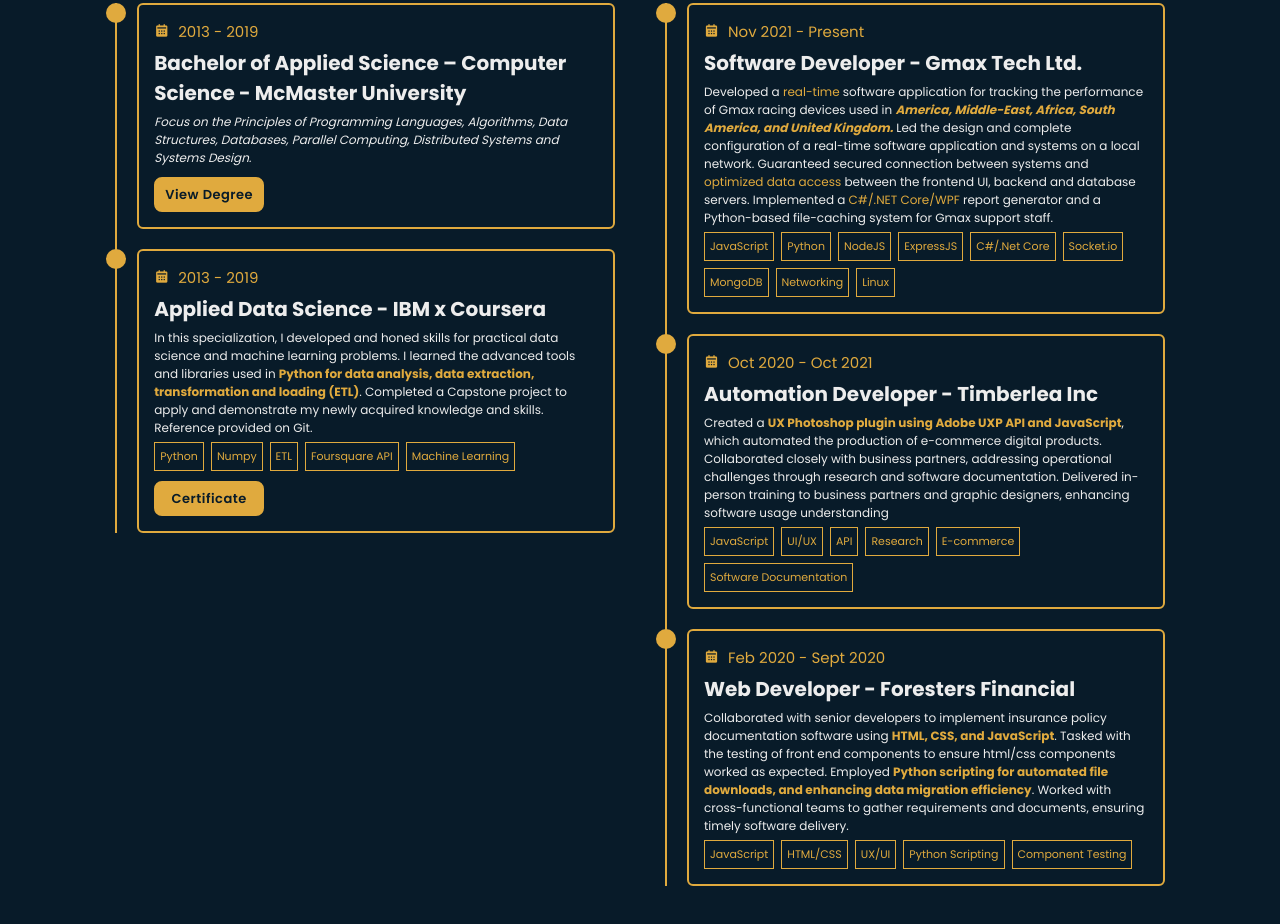
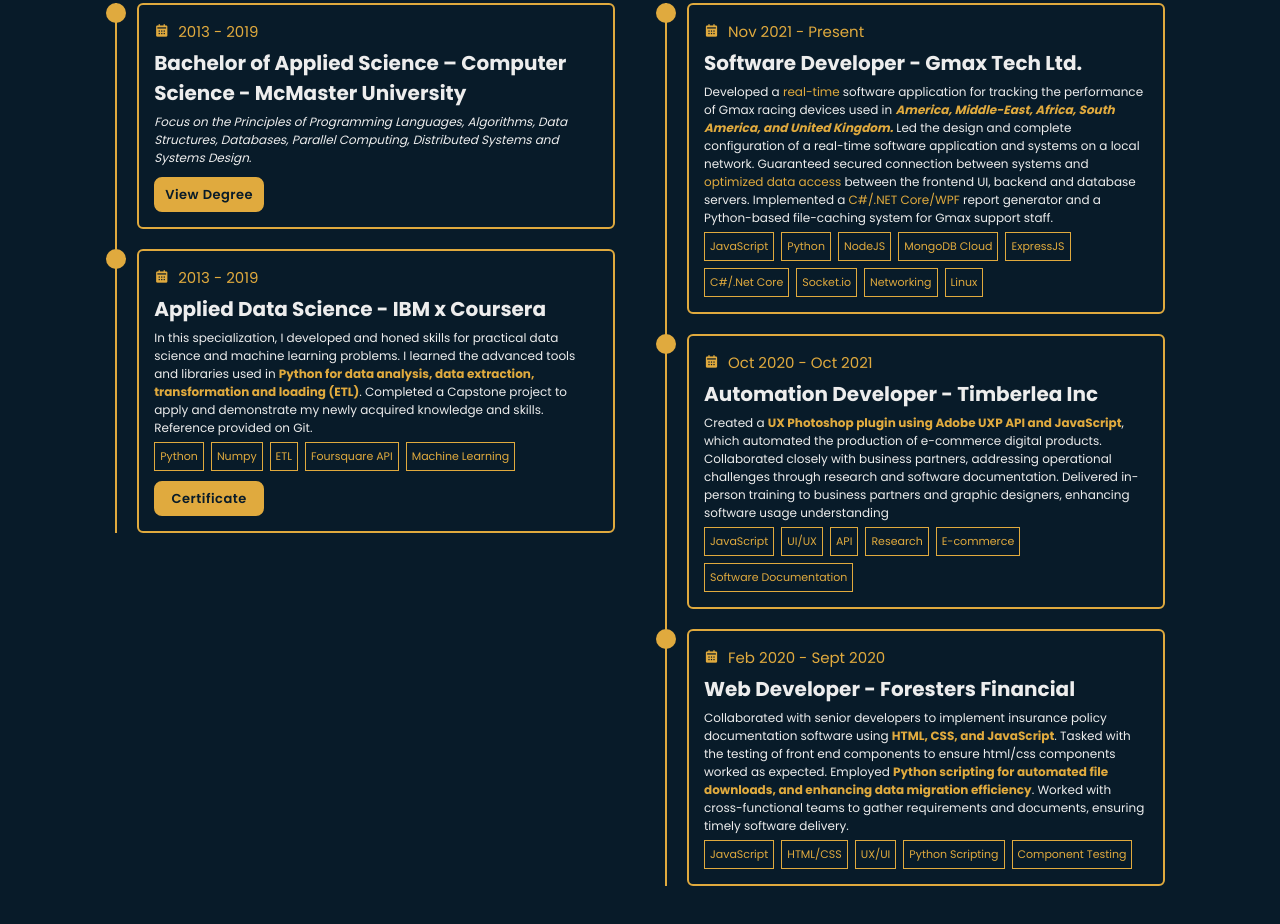
Before and after one commit to JIMOHMA/OfficialWebsite, a plain HTML site: page index.html in a window 1280 px wide. Shown: the part 2004-2928 px from the top of the page. Drawn offline with nearby package versions, Linux system fonts and the light colour scheme; a script that the page names is missing.

Commit message:
Minor fixes

```diff
--- a/index.html
+++ b/index.html
@@ -190,10 +190,10 @@
                                 <span>JavaScript</span>
                                 <span>Python</span>
                                 <span>NodeJS</span>
+                                <span>MongoDB Cloud</span>
                                 <span>ExpressJS</span>
                                 <span>C#/.Net Core</span>
                                 <span>Socket.io</span>
-                                <span>MongoDB</span>
                                 <span>Networking</span>
                                 <span>Linux</span>
                             </div>
```
